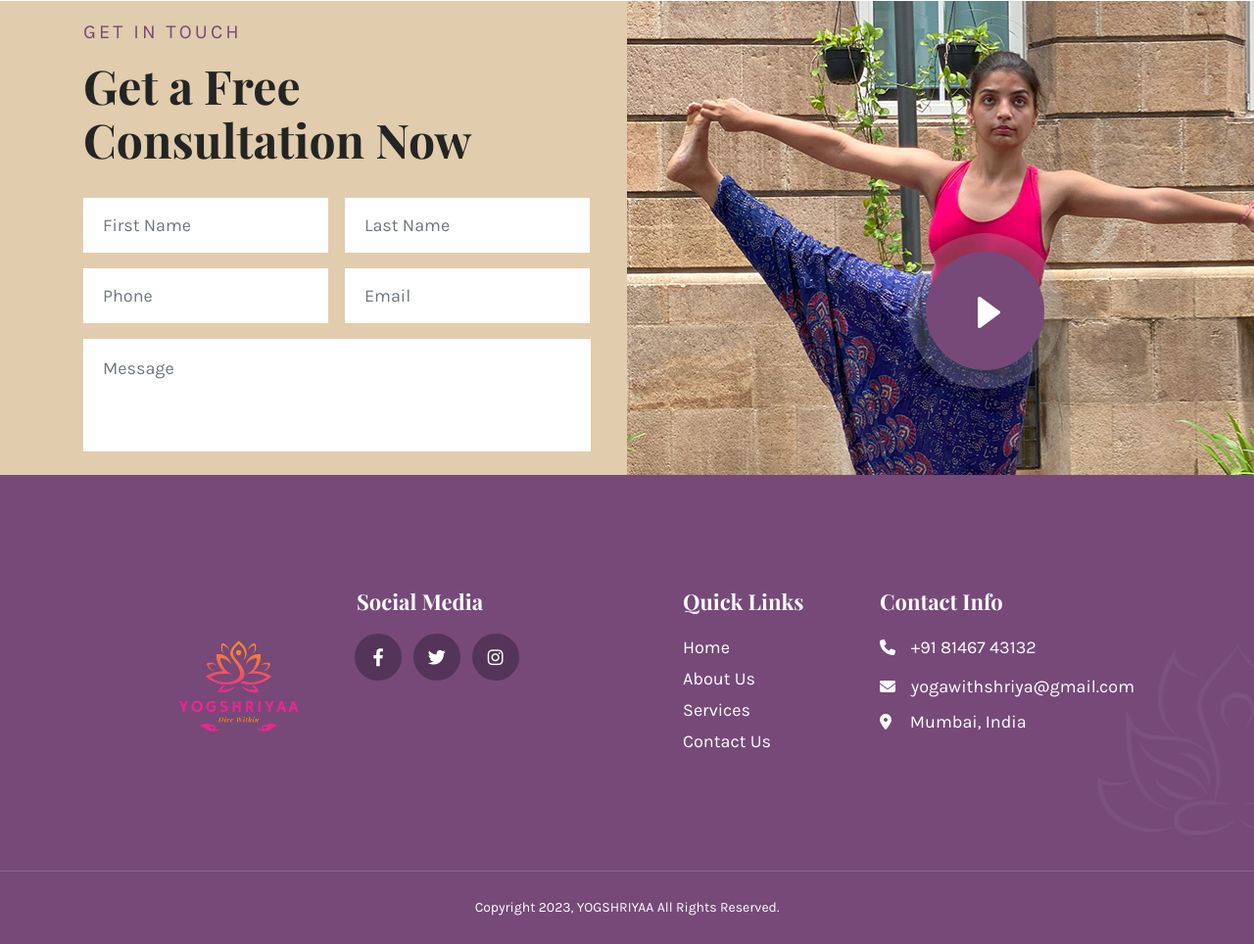
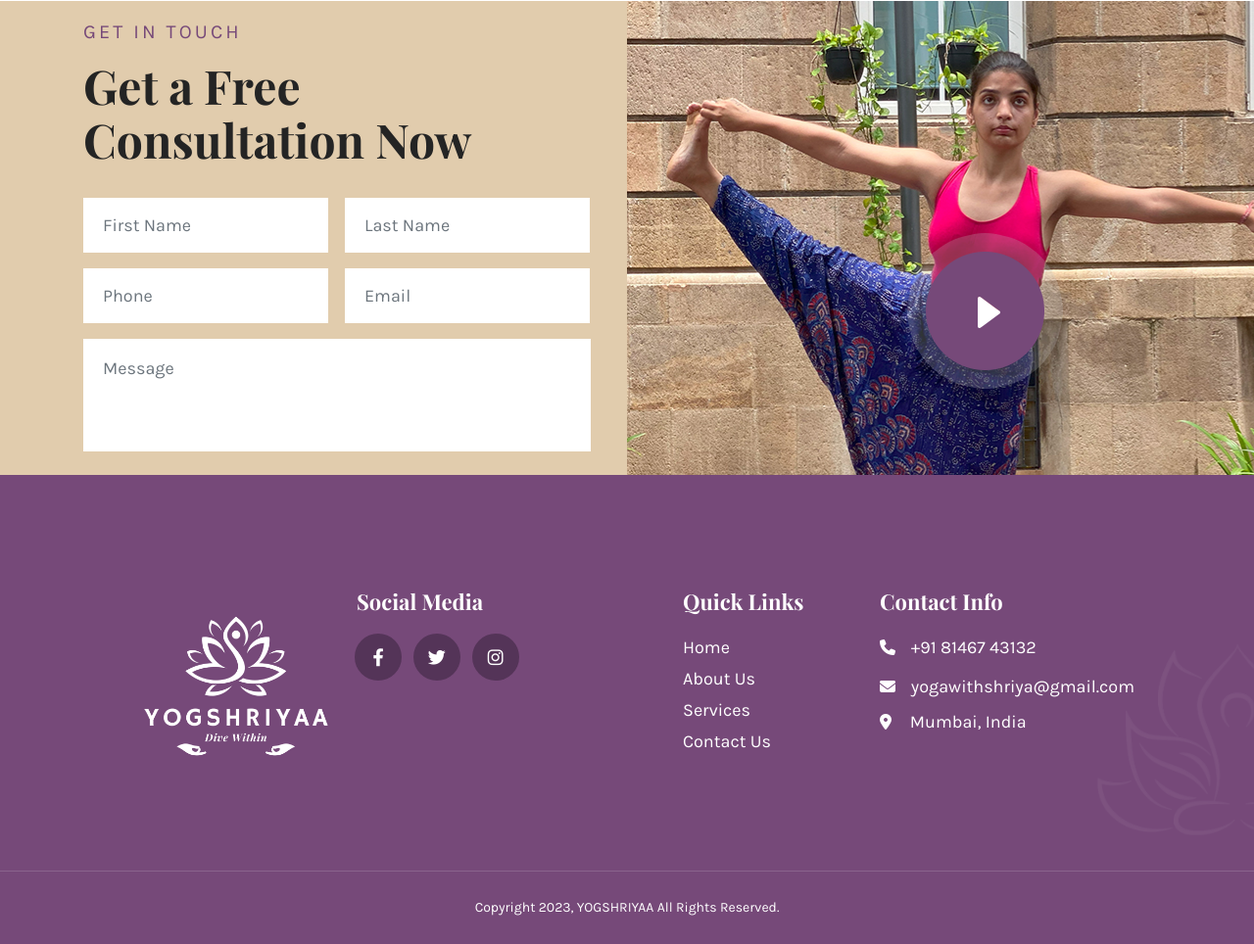
Before and after one commit to aniket2001github/yogaweb, a plain HTML site: page index.html in a window 1280 px wide. Shown: the part 4132-5096 px from the top of the page at 98% size. Drawn offline with nearby package versions, Linux system fonts and the light colour scheme; a script that the page names is missing.

Commit message:
logo update

```diff
--- a/index.html
+++ b/index.html
@@ -366,7 +366,7 @@
             <div class="row">
                 <div class="col-lg-3 col-md-4 col-sm-6 col-xs-12 d-lg-block d-none">
                     <div class="footer_logo">
-                        <a href="./index.html" class="text-decoration-none"><figure class="mb-0"><img src="./assets/images/YOGSHRIYAA (1).png" alt="" class="img-fluid"></figure></a>
+                        <a href="./index.html" class="text-decoration-none"><figure class="mb-0"><img src="./assets/images/YOGSHRIYAA (2).png" alt="" class="img-fluid"></figure></a>
                     </div>
                 </div>
                 <div class="col-lg-3 col-md-4 col-sm-6 col-xs-12">
```
Also changed, not shown: assets/images/YOGSHRIYAA (2).png (added).
